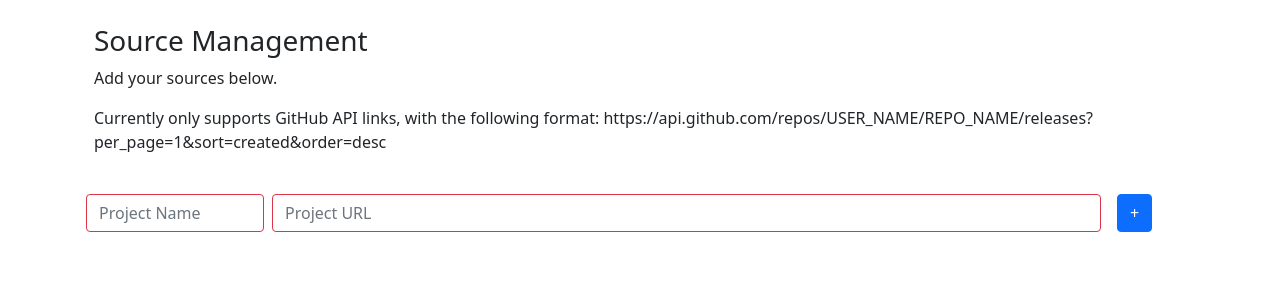
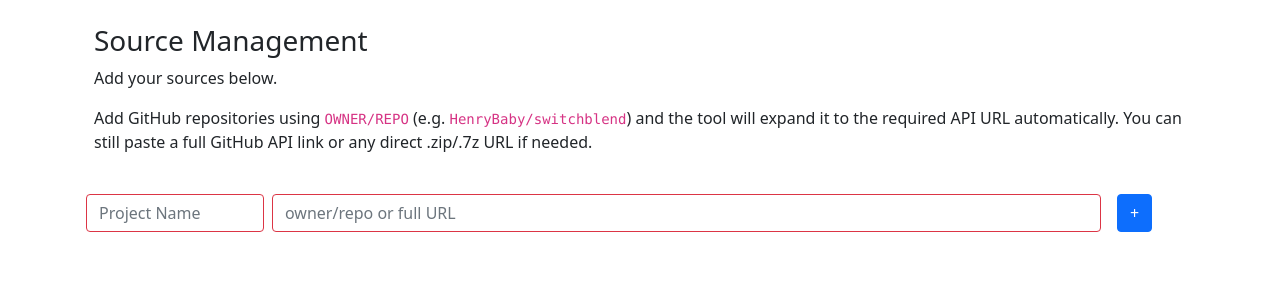
Before and after one commit to HenryBaby/switchblend, a Flask app: page /sources in a window 1280 px wide. Shown: the part 58-358 px from the top of the page. Run offline with Flask 3, Linux system fonts and the light colour scheme; some libraries are stand-ins or nearby versions.

Commit message:
Improve upload UX and source input

```diff
--- a/app/app.py
+++ b/app/app.py
@@ -6,6 +6,7 @@ from pathlib import Path
 from threading import Thread
 
 import requests
+from urllib.parse import urlparse
 from apscheduler.schedulers.background import BackgroundScheduler
 from dotenv import load_dotenv
 from flask import (
@@ -84,6 +85,45 @@ def get_latest_aio_zip():
     return zip_files[0] if zip_files else None
 
 
+def normalize_source_url(raw_url: str) -> str:
+    template = (
+        "https://api.github.com/repos/{owner}/{repo}/releases"
+        "?per_page=1&sort=created&order=desc"
+    )
+    if not raw_url:
+        raise ValueError("A source URL or owner/repo is required.")
+    cleaned = raw_url.strip()
+    if not cleaned:
+        raise ValueError("A source URL or owner/repo is required.")
+
+    lowered = cleaned.lower()
+    if lowered.startswith("https://api.github.com/") or lowered.startswith(
+        "http://api.github.com/"
+    ):
+        return cleaned
+
+    if cleaned.startswith(("http://", "https://")):
+        parsed = urlparse(cleaned)
+        host = parsed.netloc.lower()
+        if host.endswith("github.com"):
+            segments = [segment for segment in parsed.path.split("/") if segment]
+            if len(segments) == 2 and parsed.query == "" and not parsed.path.endswith(".zip"):
+                owner = segments[0]
+                repo = segments[1].removesuffix(".git")
+                return template.format(owner=owner, repo=repo)
+        return cleaned
+
+    if "/" in cleaned:
+        segments = [segment for segment in cleaned.split("/") if segment]
+        if len(segments) >= 2:
+            owner, repo = segments[0], segments[1]
+            return template.format(owner=owner, repo=repo)
+
+    raise ValueError(
+        "Enter either a GitHub owner/repo or a full download/API URL."
+    )
+
+
 def get_urls():
     with config_lock:
         data = load_json(SOURCES_PATH)
@@ -139,11 +179,22 @@ def update_urls():
         new_url = request.form.get("new_url")
 
         if new_url and new_name:
-            new_entry = {"url": new_url, "name": new_name, "updated": True}
+            try:
+                normalized_url = normalize_source_url(new_url)
+            except ValueError as e:
+                return jsonify({"status": "error", "message": str(e)})
 
-            if "api.github.com" in new_url:
+            is_api_source = "api.github.com" in normalized_url
+            new_entry = {
+                "url": normalized_url,
+                "name": new_name,
+                "updated": True,
+                "downloaded_release": None,
+            }
+
+            if is_api_source:
                 try:
-                    response = requests.get(new_url)
+                    response = requests.get(normalized_url)
                     response.raise_for_status()
                     releases = response.json()
 
--- a/app/templates/nav.html
+++ b/app/templates/nav.html
@@ -130,6 +130,12 @@
         const uploadForm = document.getElementById('uploadForm');
         const uploadStatus = document.getElementById('uploadStatus');
         const fileSelect = document.getElementById('file_select');
+        const resetUploadStatus = () => {
+            uploadStatus.className = 'alert d-none';
+            uploadStatus.innerText = '';
+        };
+
+        resetUploadStatus();
 
         checkbox.checked = localStorage.getItem('clearInputCheckbox') === 'true';
 
@@ -145,6 +151,7 @@
         });
 
         $('#uploadModal').on('show.bs.modal', function () {
+            resetUploadStatus();
             fetch('/fetch-directory-contents')
                 .then(response => response.json())
                 .then(data => {
@@ -156,6 +163,7 @@
         uploadForm.addEventListener('submit', function (event) {
             event.preventDefault();
             const formData = new FormData(uploadForm);
+            resetUploadStatus();
 
             const checkboxes = document.querySelectorAll('#file_select input[type="checkbox"]:checked');
             if (checkboxes.length === 0) {
@@ -168,24 +176,37 @@
                 formData.append('files[]', checkbox.value);
             });
 
+            uploadStatus.className = 'alert alert-info';
+            uploadStatus.innerText = 'Connecting to device and uploading…';
+            uploadStatus.classList.remove('d-none');
+
             fetch(uploadForm.action, {
                 method: uploadForm.method,
                 body: formData,
             })
-                .then(response => response.json())
-                .then(data => {
-                    if (data.status === 'success') {
+                .then(async response => {
+                    let data;
+                    try {
+                        data = await response.json();
+                    } catch (parseError) {
+                        if (!response.ok) {
+                            throw new Error('Upload request failed.');
+                        }
+                        throw parseError;
+                    }
+
+                    if (response.ok && data.status === 'success') {
                         uploadStatus.className = 'alert alert-success';
                         uploadStatus.innerText = data.message;
                     } else {
                         uploadStatus.className = 'alert alert-danger';
-                        uploadStatus.innerText = data.message;
+                        uploadStatus.innerText = data.message || 'Upload failed.';
                     }
                     uploadStatus.classList.remove('d-none');
                 })
                 .catch(error => {
                     uploadStatus.className = 'alert alert-danger';
-                    uploadStatus.innerText = 'An unexpected error occurred';
+                    uploadStatus.innerText = 'Unable to reach the device or server. Please verify the connection and try again.';
                     uploadStatus.classList.remove('d-none');
                 });
         });
--- a/app/templates/sources.html
+++ b/app/templates/sources.html
@@ -9,8 +9,9 @@
         <div class="col-md-12">
             <h3>Source Management</h3>
             <p>Add your sources below.</p>
-            <p>Currently only supports GitHub API links, with the following format:
-                https://api.github.com/repos/USER_NAME/REPO_NAME/releases?per_page=1&sort=created&order=desc</p>
+            <p>Add GitHub repositories using <code>OWNER/REPO</code> (e.g. <code>HenryBaby/switchblend</code>)
+                and the tool will expand it to the required API URL automatically. You can still paste a full
+                GitHub API link or any direct .zip/.7z URL if needed.</p>
         </div>
     </div>
 </div>
@@ -22,7 +23,7 @@
                 <input type="text" class="form-control" placeholder="Project Name" name="new_name" required>
             </div>
             <div class="col-md-9 px-1">
-                <input type="text" class="form-control" placeholder="Project URL" name="new_url" required>
+                <input type="text" class="form-control" placeholder="owner/repo or full URL" name="new_url" required>
             </div>
             <div class="col-md-1">
                 <button type="submit" class="btn btn-primary">+</button>
--- a/app/upload_manager.py
+++ b/app/upload_manager.py
@@ -7,12 +7,21 @@
 logging.basicConfig(level=logging.INFO)
 logger = logging.getLogger(__name__)
 
-ERROR_MESSAGES = {"Errno 113": "Error: Device not found. Is it offline?"}
+
+class UploadError(Exception):
+    """Raised when an FTP upload step fails."""
+
+
+ERROR_MESSAGES = {
+    "Errno 113": "Error: Device not found. Is it offline?",
+    "Errno 111": "Error: Connection refused by the device.",
+    "timed out": "Error: Connection timed out while reaching the device.",
+}
 
 
 def upload_to_device(ip, port, username, password, local_directory, files):
+    ftp = ftplib.FTP()
     try:
-        ftp = ftplib.FTP()
         ftp.connect(ip, int(port))
         ftp.login(username, password)
         for file in files:
@@ -21,19 +30,19 @@
                 upload_directory(ftp, full_path, file)
             else:
                 upload_file(ftp, full_path, file)
-        ftp.quit()
         return True, "Upload successful"
+    except UploadError as e:
+        logger.error(f"Upload error: {str(e)}")
+        return False, str(e)
     except ftplib.all_errors as e:
-        error_message = str(e)
-        for err, user_message in ERROR_MESSAGES.items():
-            if err in error_message:
-                error_message = user_message
-                break
+        error_message = _resolve_error_message(e)
         logger.error(f"FTP error: {str(e)}")
         return False, error_message
     except Exception as e:
         logger.error(f"Unexpected error: {str(e)}")
         return False, f"Unexpected error: {str(e)}"
+    finally:
+        _close_ftp(ftp)
 
 
 def upload_file(ftp, local_path, remote_path, retries=3):
@@ -45,20 +54,19 @@
             with open(local_path, "rb") as f:
                 ftp.storbinary(f"STOR {remote_path}", f)
                 logger.info(f"Uploaded {remote_path}")
-                return True
+                return
         except ftplib.error_perm as e:
             if "450" in str(e):
                 attempt += 1
                 logger.warning(f"Retrying upload for {remote_path}, attempt {attempt}")
                 time.sleep(2)
             else:
-                logger.error(f"FTP error: {str(e)}")
-                return False
+                raise UploadError(f"FTP error while uploading {remote_path}: {str(e)}") from e
+        except UploadError:
+            raise
         except Exception as e:
-            logger.error(f"Unexpected error: {str(e)}")
-            return False
-    logger.error(f"Failed to upload {remote_path} after {retries} attempts")
-    return False
+            raise UploadError(f"Unexpected error while uploading {remote_path}: {str(e)}") from e
+    raise UploadError(f"Failed to upload {remote_path} after {retries} attempts")
 
 
 def delete_remote_file(ftp, remote_path):
@@ -69,8 +77,7 @@
         if "550" in str(e):
             logger.info(f"Remote file {remote_path} does not exist, no need to delete.")
         else:
-            logger.error(f"Error deleting remote file {remote_path}: {str(e)}")
-            raise
+            raise UploadError(f"Error deleting remote file {remote_path}: {str(e)}") from e
 
 
 def ensure_remote_parent_directories(ftp, remote_path):
@@ -88,8 +95,9 @@
             logger.info(f"Created remote directory {current_path}")
         except ftplib.error_perm as e:
             if not e.args[0].startswith("550"):
-                logger.error(f"Error creating remote directory {current_path}: {str(e)}")
-                raise
+                raise UploadError(
+                    f"Error creating remote directory {current_path}: {str(e)}"
+                ) from e
 
 
 def upload_directory(ftp, local_directory, remote_directory):
@@ -97,13 +105,44 @@
         ftp.mkd(remote_directory)
     except ftplib.error_perm as e:
         if not e.args[0].startswith("550"):
-            raise
-    for entry in os.listdir(local_directory):
+            raise UploadError(
+                f"Error creating remote directory {remote_directory}: {str(e)}"
+            ) from e
+    try:
+        entries = os.listdir(local_directory)
+    except OSError as e:
+        raise UploadError(
+            f"Unable to read local directory {local_directory}: {str(e)}"
+        ) from e
+    for entry in entries:
         local_path = os.path.join(local_directory, entry)
         remote_path = posixpath.join(remote_directory, entry)
         if os.path.isdir(local_path):
             upload_directory(ftp, local_path, remote_path)
         else:
-            success = upload_file(ftp, local_path, remote_path)
-            if not success:
-                logger.error(f"Failed to upload {local_path}")
+            upload_file(ftp, local_path, remote_path)
+
+
+def _resolve_error_message(error):
+    message = str(error)
+    for signature, user_message in ERROR_MESSAGES.items():
+        if signature in message:
+            return user_message
+    return message
+
+
+def _close_ftp(ftp):
+    if ftp is None:
+        return
+    try:
+        ftp.quit()
+    except ftplib.all_errors:
+        try:
+            ftp.close()
+        except Exception:
+            pass
+    except Exception:
+        try:
+            ftp.close()
+        except Exception:
+            pass
```
